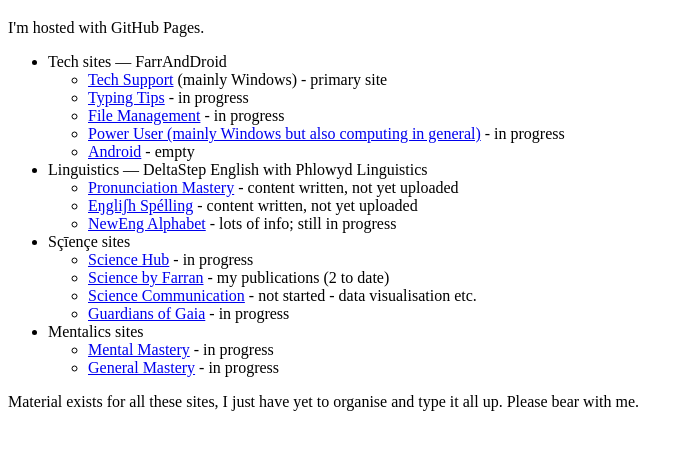
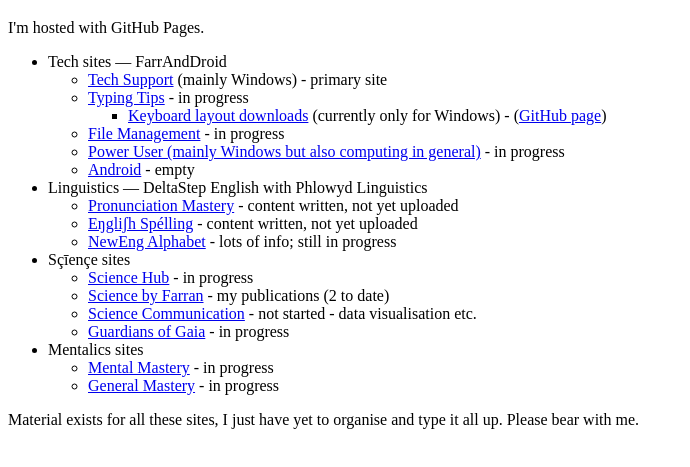
Before and after one commit to fazzaan/fazzaan.github.io, a plain HTML site: page index.html in a window 1280 px wide. Shown: the part 61-528 px from the top of the page, without its empty margins (0-690 px from the left). Drawn offline with Linux system fonts and the light colour scheme.

Commit message:
Update index.html

```diff
--- a/index.html
+++ b/index.html
@@ -8,6 +8,9 @@
     <ul>
       <li><a href="https://farranddroid-tech.gitbook.io/farranddroid-tech-support">Tech Support</a> (mainly Windows) - primary site</li>
       <li><a href="https://farranddroid-tech.gitbook.io/typing-tips">Typing Tips</a> - in progress</li>
+		<ul>
+			<li><a href="https://farranddroid-tech.gitbook.io/farranddroid-tech-support/typing-tips/custom-keyboard-layouts/my-layouts-downloads">Keyboard layout downloads</a> (currently only for Windows) - (<a href="https://github.com/fazzaan/keyboard-layouts">GitHub page</a>)</li>
+		</ul>
       <li><a href="https://farranddroid-tech.gitbook.io/file-management">File Management</a> - in progress</li>
       <li><a href="https://farranddroid-tech.gitbook.io/power-user">Power User (mainly Windows but also computing in general)</a> - in progress</li>
       <li><a href="https://farranddroid-tech.gitbook.io/android">Android</a> - empty</li>
```
